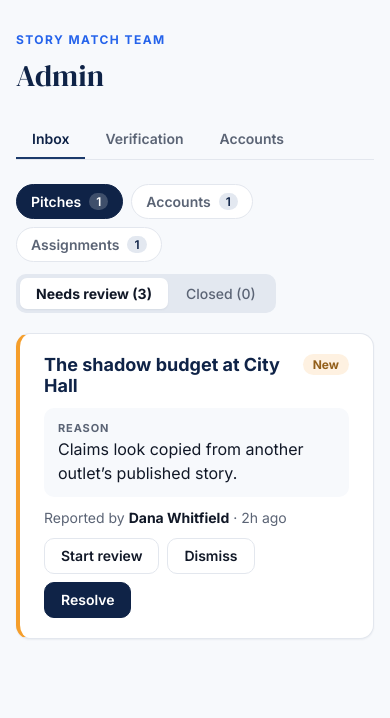
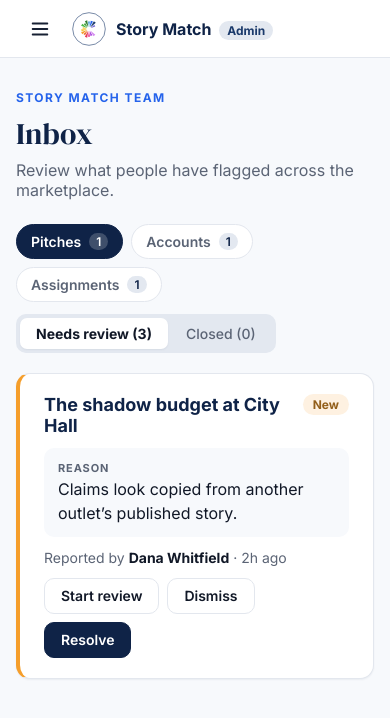
Before and after one commit to BU-Spark/se-iij-freelance-marketplace, a Next.js app: page /admin in a window 390 px wide. Shown: the top 718 px of the page. Built offline with nearby package versions, Linux system fonts and the light colour scheme.

Commit message:
feat: give the admin area a sidebar with the logo, and a menu on phones (#176)
Sections move from tabs into a sidebar with the IIJ logo. On small screens the sidebar
hides and a menu button opens the same sections. Each section gets its own heading
and description.

```diff
--- /dev/null
+++ b/app/admin/AdminHeader.tsx
@@ -0,0 +1,45 @@
+'use client';
+
+import { useState } from 'react';
+import Link from 'next/link';
+import SidePanel from '../components/SidePanel/SidePanel';
+import menu from '../components/NavMenu/NavMenu.module.css';
+import { AdminBrand, AdminNavLinks } from './AdminNav';
+import styles from './admin.module.css';
+
+/** Phone-only top bar: the sidebar is hidden there, so ☰ opens the same sections in a panel */
+export default function AdminHeader() {
+  const [open, setOpen] = useState(false);
+
+  return (
+    <header className={styles.topBar}>
+      <button
+        type="button"
+        className={menu.menuButton}
+        onClick={() => setOpen(true)}
+        aria-label="Open admin menu"
+        aria-expanded={open}
+      >
+        <svg width="22" height="22" viewBox="0 0 24 24" aria-hidden="true">
+          <path d="M4 6h16M4 12h16M4 18h16" stroke="currentColor" strokeWidth="2" strokeLinecap="round" />
+        </svg>
+      </button>
+      <AdminBrand />
+
+      {open && (
+        <SidePanel
+          title="Admin"
+          side="left"
+          onClose={() => setOpen(false)}
+          footer={
+            <Link href="/dashboard" className={menu.footerLink}>
+              ← Back to the app
+            </Link>
+          }
+        >
+          <AdminNavLinks onNavigate={() => setOpen(false)} />
+        </SidePanel>
+      )}
+    </header>
+  );
+}
--- a/app/admin/AdminNav.tsx
+++ b/app/admin/AdminNav.tsx
@@ -2,33 +2,68 @@
 
 import Link from 'next/link';
 import { usePathname } from 'next/navigation';
-import clsx from 'clsx';
+import IIJLogo from '../components/IIJLogo/IIJLogo';
+import menu from '../components/NavMenu/NavMenu.module.css';
 import styles from './admin.module.css';
 
+/** The admin sections, shared by the sidebar, the phone menu and the page heading */
 export const ADMIN_TABS = [
-  { label: 'Inbox', href: '/admin' },
-  { label: 'Verification', href: '/admin/verification' },
-  { label: 'Accounts', href: '/admin/accounts' },
+  { label: 'Inbox', href: '/admin', description: 'Review what people have flagged across the marketplace.' },
+  { label: 'Verification', href: '/admin/verification', description: 'Check who people say they are.' },
+  { label: 'Accounts', href: '/admin/accounts', description: 'Find people and suspend or reactivate them.' },
 ];
 
-export default function AdminNav() {
+const useCurrentTab = () => {
   const pathname = usePathname();
+  return ADMIN_TABS.find((tab) => tab.href === pathname) ?? ADMIN_TABS[0];
+};
+
+/** Logo and name, linking to the inbox */
+export function AdminBrand() {
+  return (
+    <Link href="/admin" className={styles.brandLink}>
+      <IIJLogo size={34} animated={false} showText={false} />
+      <span>
+        Story Match <span className={styles.brandTag}>Admin</span>
+      </span>
+    </Link>
+  );
+}
+
+/** The list of sections, styled like the app's main menu */
+export function AdminNavLinks({ onNavigate }: { onNavigate?: () => void }) {
+  const current = useCurrentTab();
 
   return (
-    <nav aria-label="Admin sections" className={styles.tabs}>
-      {ADMIN_TABS.map((tab) => {
-        const active = pathname === tab.href;
-        return (
-          <Link
-            key={tab.href}
-            href={tab.href}
-            aria-current={active ? 'page' : undefined}
-            className={clsx(styles.tab, active && styles.tabActive)}
-          >
-            {tab.label}
-          </Link>
-        );
-      })}
+    <nav aria-label="Admin sections">
+      <ul className={menu.list}>
+        {ADMIN_TABS.map((tab) => (
+          <li key={tab.href}>
+            <Link
+              href={tab.href}
+              aria-current={tab === current ? 'page' : undefined}
+              className={tab === current ? `${menu.item} ${menu.current}` : menu.item}
+              onClick={onNavigate}
+            >
+              <span className={menu.dot} aria-hidden="true" />
+              <span className={menu.itemLabel}>{tab.label}</span>
+            </Link>
+          </li>
+        ))}
+      </ul>
     </nav>
   );
 }
+
+/** The current section's title and what it is for */
+export function AdminHeading() {
+  const current = useCurrentTab();
+
+  return (
+    <>
+      <p className={styles.eyebrow}>Story Match team</p>
+      <h1 className={styles.title}>{current.label}</h1>
+      <p className={styles.description}>{current.description}</p>
+    </>
+  );
+}
--- a/app/admin/admin.module.css
+++ b/app/admin/admin.module.css
@@ -1,6 +1,36 @@
 .shell {
+  display: grid;
+  grid-template-columns: 240px minmax(0, 1fr);
   min-height: 100vh;
   background: var(--bg);
+}
+
+.sidebar {
+  position: sticky;
+  top: 0;
+  display: flex;
+  flex-direction: column;
+  gap: 28px;
+  height: 100vh;
+  padding: 20px 16px;
+  border-right: 1px solid var(--line);
+  background: var(--white);
+}
+
+.sidebar .backLink {
+  margin-top: auto;
+  padding: 0 14px;
+}
+
+/* phones: hide the sidebar and show the ☰ top bar instead */
+@media (max-width: 860px) {
+  .shell {
+    grid-template-columns: minmax(0, 1fr);
+  }
+
+  .sidebar {
+    display: none;
+  }
 }
 
 .header {
@@ -19,31 +49,64 @@
 }
 
 .title {
-  margin: 0 0 24px;
+  margin: 0;
   color: var(--navy-deep);
   font-family: var(--font-serif);
   font-size: clamp(30px, 4vw, 42px);
   font-weight: 400;
 }
 
-.tabs {
-  display: flex;
-  gap: 4px;
-  border-bottom: 1px solid var(--line);
+.description {
+  margin: 6px 0 0;
+  color: var(--muted);
 }
 
-.tab {
-  padding: 10px 16px;
-  border-bottom: 2px solid transparent;
-  color: var(--muted);
+.topBar {
+  display: none;
+  align-items: center;
+  gap: 12px;
+  height: 58px;
+  padding: 0 20px;
+  border-bottom: 1px solid var(--line);
+  background: var(--white);
+}
+
+@media (max-width: 860px) {
+  .topBar {
+    display: flex;
+  }
+}
+
+.brandLink {
+  display: flex;
+  align-items: center;
+  gap: 10px;
+}
+
+.brandLink {
+  color: var(--navy-deep);
+  font-weight: 700;
+  text-decoration: none;
+}
+
+.brandTag {
+  margin-left: 4px;
+  padding: 2px 8px;
+  border-radius: 999px;
+  background: var(--mist);
+  color: var(--navy);
+  font-size: 12px;
+}
+
+.backLink {
+  color: var(--c-blue);
   font-size: 14px;
   font-weight: 600;
   text-decoration: none;
 }
 
-.tabActive {
-  border-bottom-color: var(--navy);
-  color: var(--navy-deep);
+.backLink:hover {
+  text-decoration: underline;
 }
 
 .main {
--- a/app/admin/layout.tsx
+++ b/app/admin/layout.tsx
@@ -1,20 +1,30 @@
 import type { ReactNode } from 'react';
-import AdminNav from './AdminNav';
+import Link from 'next/link';
+import AdminHeader from './AdminHeader';
+import { AdminBrand, AdminHeading, AdminNavLinks } from './AdminNav';
 import styles from './admin.module.css';
 
 /**
- * The Story Match team's moderation area.
+ * The Story Match team's moderation area: a sidebar of sections on desktop, a ☰ menu on phones.
  * To Do (auth): only let the Story Match team in. Anyone can open this until then.
  */
 export default function AdminLayout({ children }: { children: ReactNode }) {
   return (
     <div className={styles.shell}>
-      <header className={styles.header}>
-        <p className={styles.eyebrow}>Story Match team</p>
-        <h1 className={styles.title}>Admin</h1>
-        <AdminNav />
-      </header>
-      <main className={styles.main}>{children}</main>
+      <aside className={styles.sidebar}>
+        <AdminBrand />
+        <AdminNavLinks />
+        <Link href="/dashboard" className={styles.backLink}>
+          ← Back to the app
+        </Link>
+      </aside>
+      <div>
+        <AdminHeader />
+        <div className={styles.header}>
+          <AdminHeading />
+        </div>
+        <main className={styles.main}>{children}</main>
+      </div>
     </div>
   );
 }
```
Also changed, not shown: 1 other file (tests, documents, lock files or other folders).
